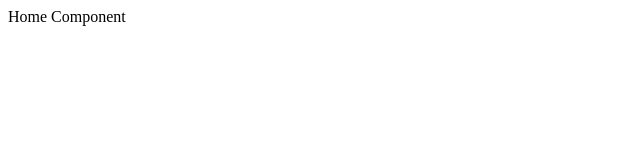
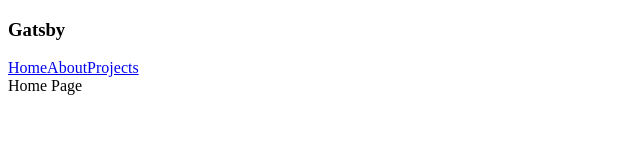
Before and after one commit to robertporeba/web-gatsby, a Gatsby site: page / in a window 1280 px wide. Shown: the whole page, without its empty margins (0-640 px from the left). Built offline with nearby package versions, Linux system fonts and the light colour scheme; Gatsby itself is replaced by a stand-in of ours.

Commit message:
01.08 #add navbar

```diff
--- /dev/null
+++ b/src/components/Navbar.js
@@ -0,0 +1,15 @@
+import React from "react";
+import { Link } from "gatsby";
+
+export default function Navbar() {
+  return (
+    <nav>
+      <h1>Gatsby</h1>
+      <div className="links">
+        <Link to="/">Home</Link>
+        <Link to="/about">About</Link>
+        <Link to="/projects">Projects</Link>
+      </div>
+    </nav>
+  );
+}
--- a/src/pages/index.js
+++ b/src/pages/index.js
@@ -1,10 +1,11 @@
 import React from "react";
-import About from "./about";
+import Navbar from "../components/Navbar";
 
 export default function Home() {
   return (
-    <div>
-      <div>Home Component</div>
-    </div>
+    <section>
+      <Navbar />
+      <div>Home Page</div>
+    </section>
   );
 }
--- /dev/null
+++ b/src/pages/projects/index.js
@@ -0,0 +1,5 @@
+import React from "react";
+
+export default function index() {
+  return <div>Project component</div>;
+}
--- a/src/pages/projects/test.js
+++ /dev/null
@@ -1,5 +0,0 @@
-import React from "react";
-
-export default function test() {
-  return <div>Test component</div>;
-}
```
